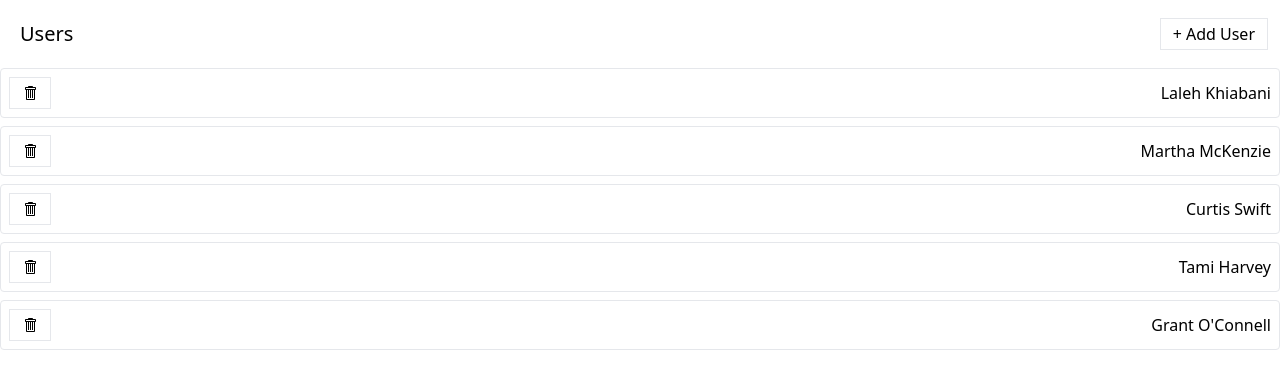
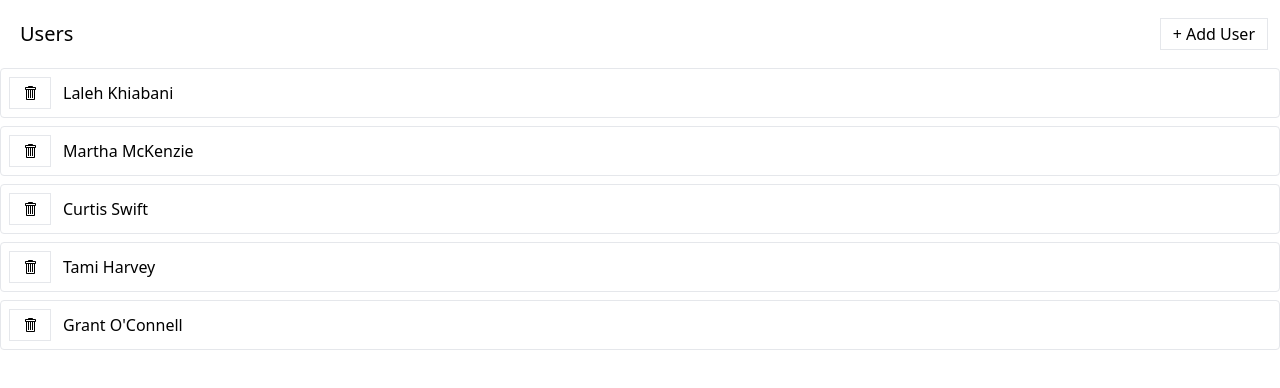
Before and after one commit to Laleh-S/media, a React (Create React App) app: page / in a window 1280 px wide. Shown: the top 388 px of the page. Built offline with nearby package versions, Linux system fonts and the light colour scheme; data requests are answered from the project's data file.

Commit message:
added some styling to UsersListeItem component

```diff
--- a/src/components/UsersListItem.js
+++ b/src/components/UsersListItem.js
@@ -14,9 +14,10 @@
     return (
         <div className="mb-2 border rounded">
             <div className="flex p-2 justify-between items-center cursor-pointer">
+                <div className="flex flex-row items-center justify-between">
                     {/* To indicate if the button should show the loading spinner, we pass in the "loading" prop. */}
                     {/* Whenever user clicks this button we want to run our removeUser thunk */}
-                <Button loading={isLoadig} onClick={handleClick}>
+                    <Button className= "mr-3 " loading={isLoadig} onClick={handleClick}>
                         <GoTrashcan />
                     </Button>
                     {/* If there is an error, print out a div that says: error deleting user */}
@@ -24,6 +25,7 @@
                     {user.name}
                 </div>
             </div>
+        </div>
     );
 };
 
```
Lines whose indentation alone changed are shown as unchanged.
